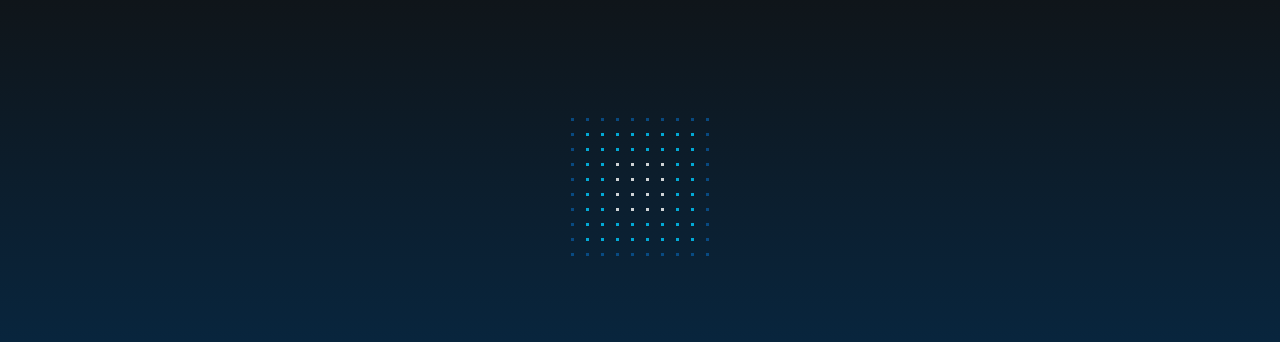
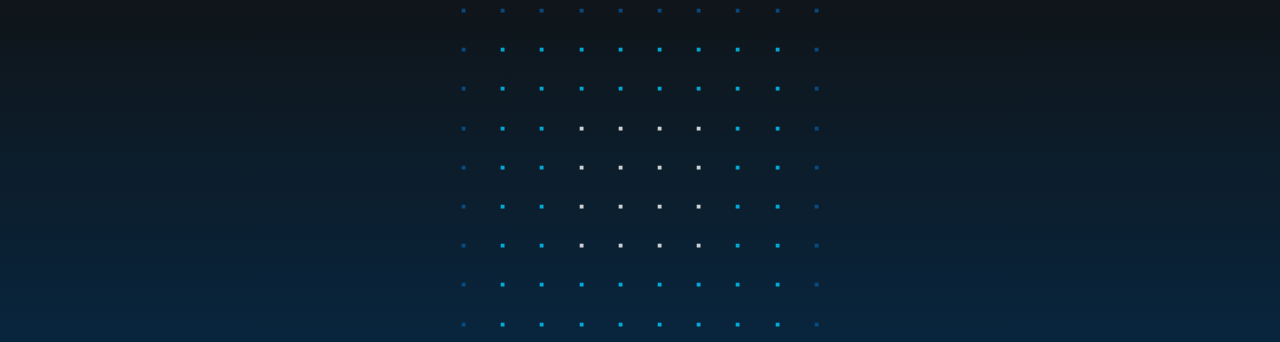
Before and after one commit to ONKJUNUA/PlaneSite, a plain HTML site: page index.html in a window 1280 px wide. Shown: the part 83-425 px from the top of the page. Drawn offline with Linux system fonts and the light colour scheme.

Commit message:
making things work

```diff
--- a/style.css
+++ b/style.css
@@ -11,6 +11,7 @@ body{
     min-height: 100vh;
     background: linear-gradient(to bottom,
     #111, #043055,#111, #4a0964,#111,#72370f,#111,#184d0b,#111);
+    overflow-x: hidden;
 }
 
 header{
@@ -86,7 +87,6 @@ header ul a.active{
 section{
     display: flex;
     align-items: center;
-    /*justify-content: center;*/
     min-height: 1000px;
     padding-left: 200px;
     gap: 100px;
@@ -252,7 +252,7 @@ section .container{
     position: absolute;
     margin-left: 45vw;
     min-width: 30%;
-    width: 30%;
+    width: 33%;
     display: flex;
     justify-content: center;
     align-items: center;
@@ -260,11 +260,11 @@ section .container{
 }
 
 section .container .element, .element2, .element3, .element4{
-    position: absolute;
+    position: relative;
     width: 3vw;
     height: 3vw;
     background: #fff;
-    scale: 0.75;
+    scale: 1;
 }
 
 section .container .el1{
@@ -327,11 +327,11 @@ section .container .el8{
         margin-top: -760px;
         margin-left: 0px;
         min-width: 10%;
-        width: 200px;
+        width: 15vw;
     }
     section .container .element, .element2, .element3, .element4{
-        width: 20px;
-        height: 20px;
+        width: 1.5vw;
+        height: 1.5vw;
     }
     header ul{
         color: #fff;
@@ -344,3 +344,15 @@ section .container .el8{
         padding: 20px 20px;
     }
 }
+
+::-webkit-scrollbar {
+    width: 3px;
+  }
+
+  ::-webkit-scrollbar-track {
+    background:#333;
+  }
+
+  ::-webkit-scrollbar-thumb {
+    background: #888;
+  }
```
